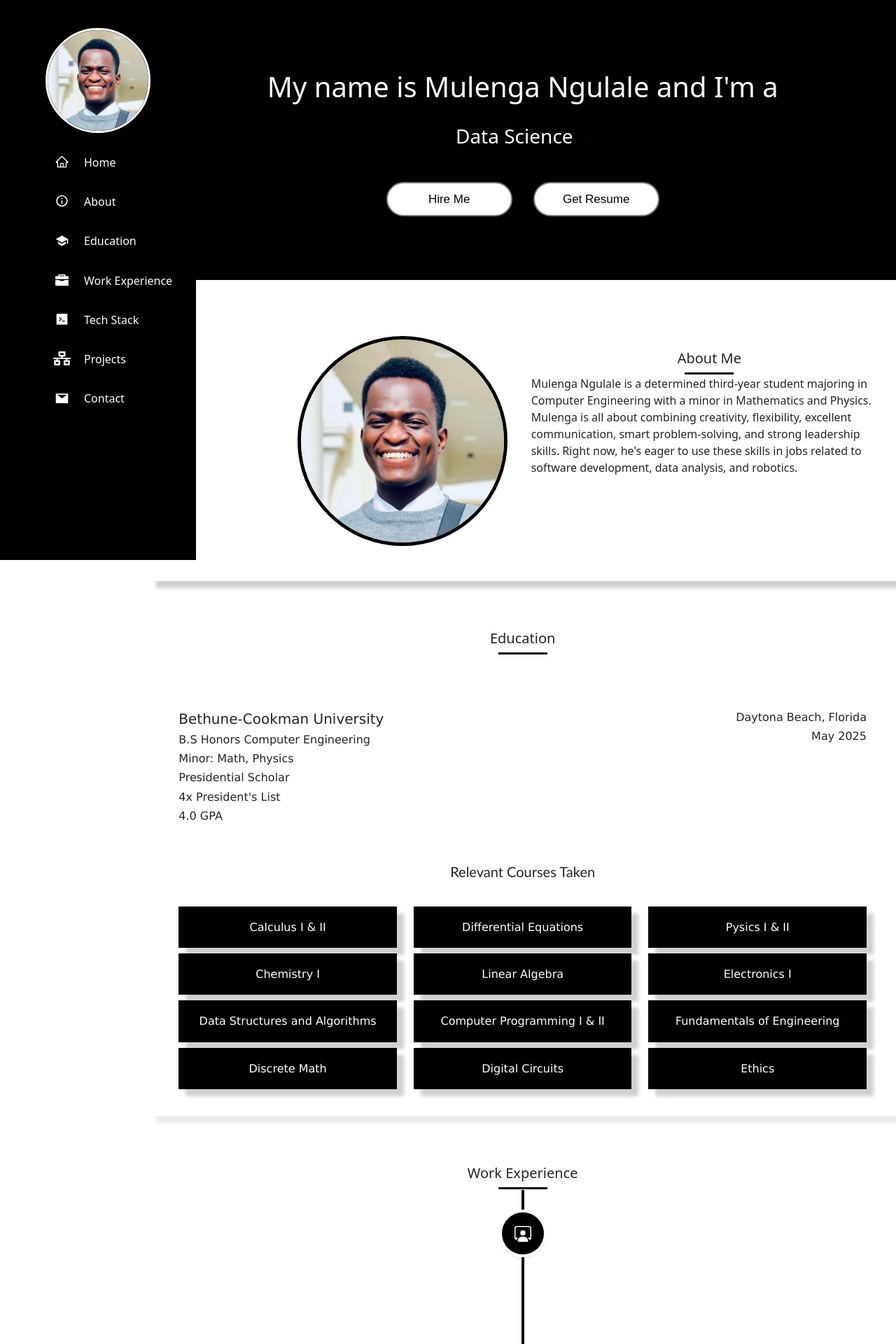
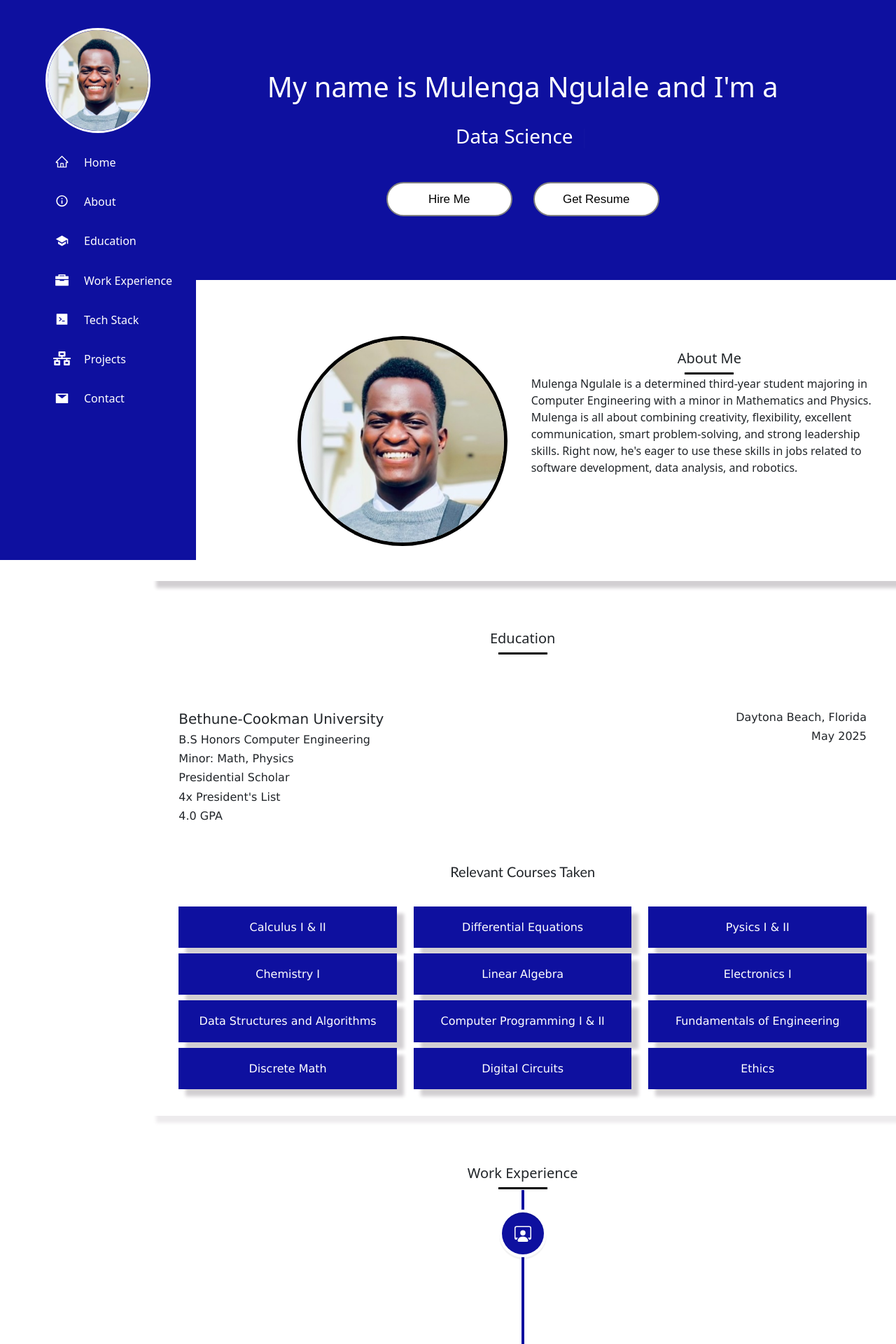
Before and after one commit to mulengangulale/My-Personal-Portfolio, a React (Create React App) app: page / in a window 1280 px wide. Shown: the top 1920 px of the page at 70% size. Built offline with nearby package versions, Linux system fonts and the light colour scheme; no server answers.

Commit message:
Finished my web portfolio

```diff
--- a/src/components/Contact/Contact.css
+++ b/src/components/Contact/Contact.css
@@ -40,7 +40,7 @@
     margin-bottom: 20px;
 }
 .button-submit {
-    background-color: black;
+    background-color: rgb(14, 16, 159);
     color: white;
     border-radius: 30px;
     padding: 10px;
--- a/src/components/Contact/Contact.js
+++ b/src/components/Contact/Contact.js
@@ -4,7 +4,6 @@ import {BsSend} from "react-icons/bs";
 import { ToastContainer, toast } from "react-toastify";
 import 'react-toastify/dist/ReactToastify.css';
 import emailjs from '@emailjs/browser';
-// require("dotenv").config();
 
 const Contact = () => {
     const form = useRef()
@@ -42,7 +41,6 @@ const Contact = () => {
 
   return (
     <div className='container contact-section' id="contact">
-    <h1>{process.env.REACT_APP_SERVICE_ID}</h1>
         <div className="section-title contact-heading">
           <h5 className="top-space">Contact Me</h5>
           <span className="line"></span>
--- a/src/components/Education/Education.css
+++ b/src/components/Education/Education.css
@@ -10,6 +10,9 @@
     font-family: Verdana, Tahoma, sans-serif;
 }
 
+.center{
+    /* text-align: center; */
+}
 .right-align{
     text-align: right;
 }
@@ -20,7 +23,7 @@
     margin-bottom: 30px;
 }
 .course-section{
-    background-color: black;
+    background-color: rgb(14, 16, 159);
     color: white;;
     -webkit-box-shadow: 10px 10px 5px 0px rgba(122,117,122,1);
     -moz-box-shadow: 10px 10px 5px 0px rgb(207, 201, 207);
--- a/src/components/Education/Education.js
+++ b/src/components/Education/Education.js
@@ -24,7 +24,7 @@ const Education = () => {
         </div>
         <div className='row education-info'>
           <div className='col-xl-6 col-lg-6 col-md-6 col-sm-12'>
-            <div >
+            <div className='center' >
               <h5>Bethune-Cookman University</h5>
               <h6>B.S Honors Computer Engineering</h6>
               <h6>Minor:  Math, Physics</h6>
--- a/src/components/Home/Home.css
+++ b/src/components/Home/Home.css
@@ -1,6 +1,6 @@
 .home{
     height: 400px;
-    background-color: black;
+    background-color: rgb(14, 16, 159);
     color: white;
     left: 0;
     position: flex;
--- a/src/components/NavBarMobileView/NavBarMobileView.css
+++ b/src/components/NavBarMobileView/NavBarMobileView.css
@@ -1,6 +1,6 @@
 .navbar-header{
     width: 100%;
-    background-color: rgb(32, 31, 31);
+    background-color: rgb(14, 16, 159);
     color: white;
     height: 50px;
 }
@@ -13,7 +13,7 @@
 .mobile-nav{
     height: auto;
     width: 210px;
-    background-color:  rgb(32, 31, 31);
+    background-color:  rgb(14, 16, 159);
     margin-top: 1px;
     padding-top: 10px;
     padding-bottom: 10px;
--- a/src/components/Projects/ProjectList.css
+++ b/src/components/Projects/ProjectList.css
@@ -6,7 +6,7 @@
     -moz-box-shadow: 10px 10px 10px 0px rgb(207, 201, 207);
     box-shadow: 10px 10px 5px 0px rgb(210, 207, 210);
     margin-top: 25px;
-    background-color: black;
+    background-color: rgb(14, 16, 159);
     color: white;
 }
 
--- a/src/components/Sidebar/Sidebar.css
+++ b/src/components/Sidebar/Sidebar.css
@@ -6,7 +6,7 @@
 
 .sidebar{
     height: 100vh;
-    background-color: black;
+    background-color: rgb(14, 16, 159);
     display: flex;
     justify-content: center;
     left: 0;
--- a/src/components/TechStack/TechStack.css
+++ b/src/components/TechStack/TechStack.css
@@ -24,7 +24,7 @@
 }
 
 .tech-content:hover{
-    background-color: black;
+    background-color: rgb(14, 16, 159);
     color: white;
     cursor: pointer;
     transition-duration: 1s;
@@ -38,7 +38,7 @@
     border-radius: 90px;
     height: 50px;
     width: 50px;
-    background-color: black;
+    background-color: rgb(14, 16, 159);
     color: white;
     text-align: center;
     align-items: center;
@@ -54,7 +54,7 @@
 }
 
 .load-more{
-    background-color: black;
+    background-color: rgb(14, 16, 159);
     width: 150px;
     padding: 10px;
     color: white;
--- a/src/components/WorkExperience/WorkExperience.js
+++ b/src/components/WorkExperience/WorkExperience.js
@@ -91,17 +91,17 @@ const WorkExperience = () => {
           <span className="line"></span>
         </div>
 
-        <VerticalTimeline lineColor="black">
+        <VerticalTimeline lineColor="rgb(14, 16, 159)">
           {data.map((item, index)=>(
             <VerticalTimelineElement
             key={index}
             className="vertical-timeline-element--work"
             // style={containerStyle}
-            contentStyle={{ background: 'black', color: 'white' }}
-            contentArrowStyle={{ borderRight: '7px solid  black' }}
+            contentStyle={{ background: "rgb(14, 16, 159)", color: 'white' }}
+            contentArrowStyle={{ borderRight: '7px solid  "rgb(14, 16, 159)"' }}
             date={item.period}
             dateClassName="date-class"
-            iconStyle={{ background: 'black', color: 'white' }}
+            iconStyle={{ background: "rgb(14, 16, 159)", color: 'white' }}
             icon={<BsPersonWorkspace />}
           >
             <h3 className="vertical-timeline-element-title">{item.companyname}</h3>
```
